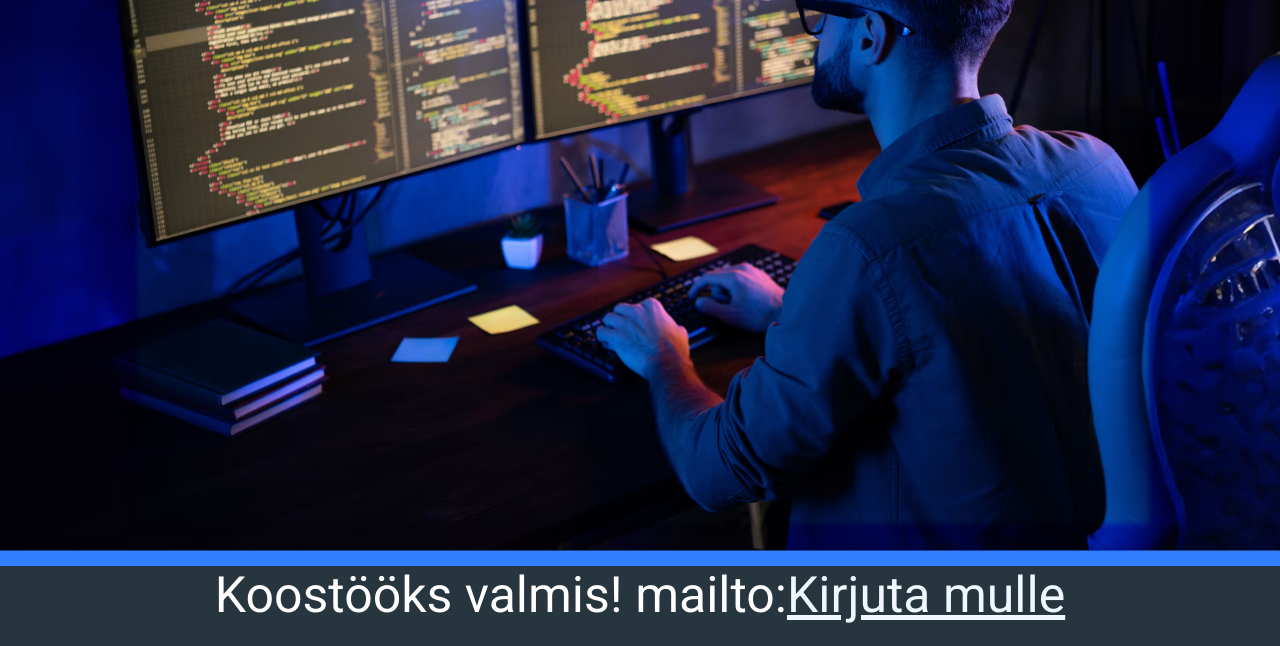
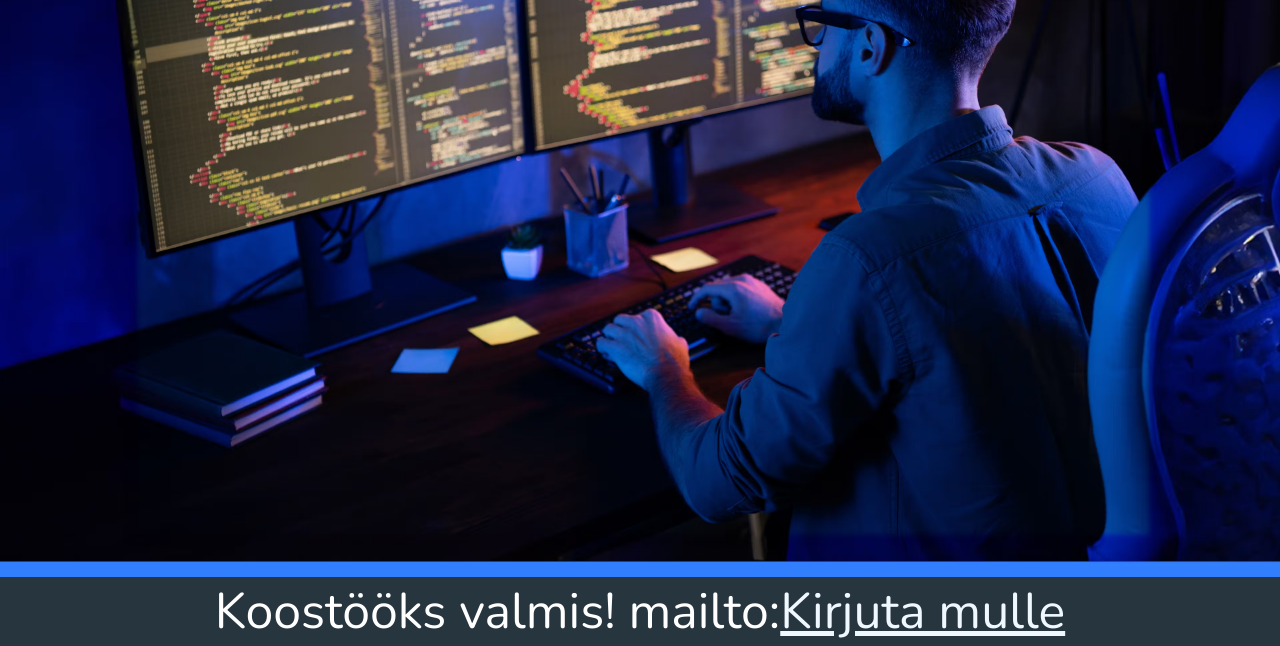
Before and after one commit to Terabyte23/Terabyte23.github.io, a plain HTML site: page index.html in a window 1280 px wide. Shown: the part 292-938 px from the top of the page. Before the commit the page ends 916 px from the top, so only its background shows below. Drawn offline with nearby package versions, Linux system fonts and the light colour scheme.

Commit message:
Update style.css

```diff
--- a/style.css
+++ b/style.css
@@ -5,7 +5,7 @@
 }
 
 html{
-    font-family: 'Roboto', sans-serif;
+    font-family: "Nunito", serif;
     font-size: 50px;
     text-align: center;
     color: #ffff;
```
